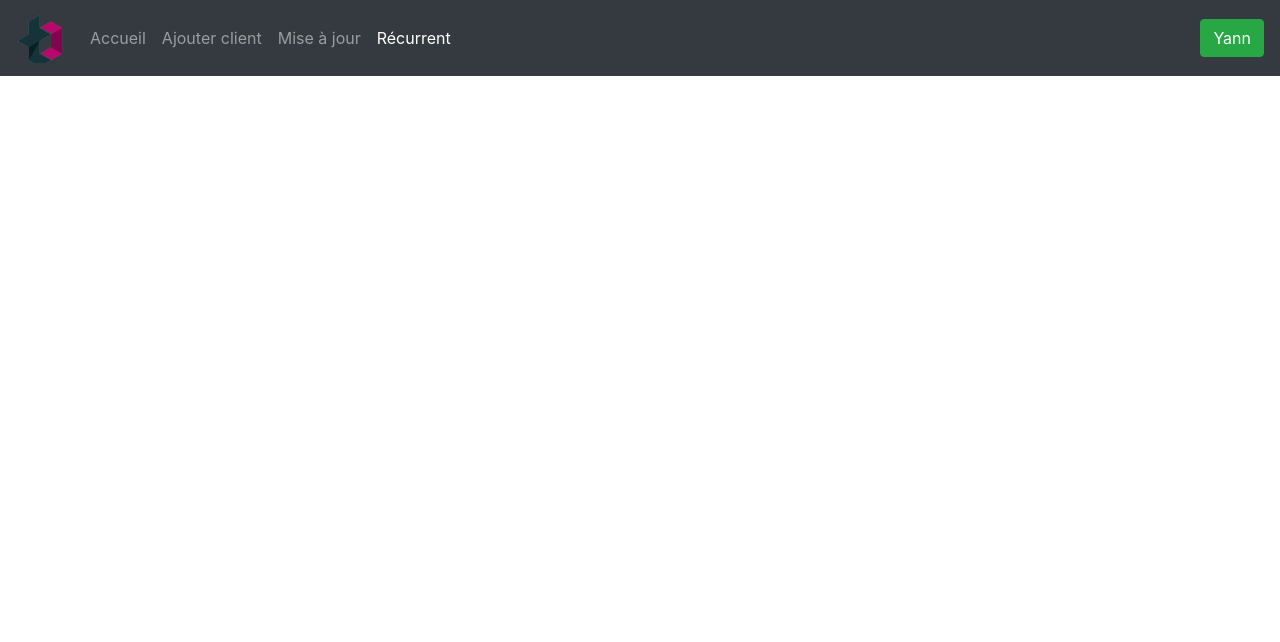
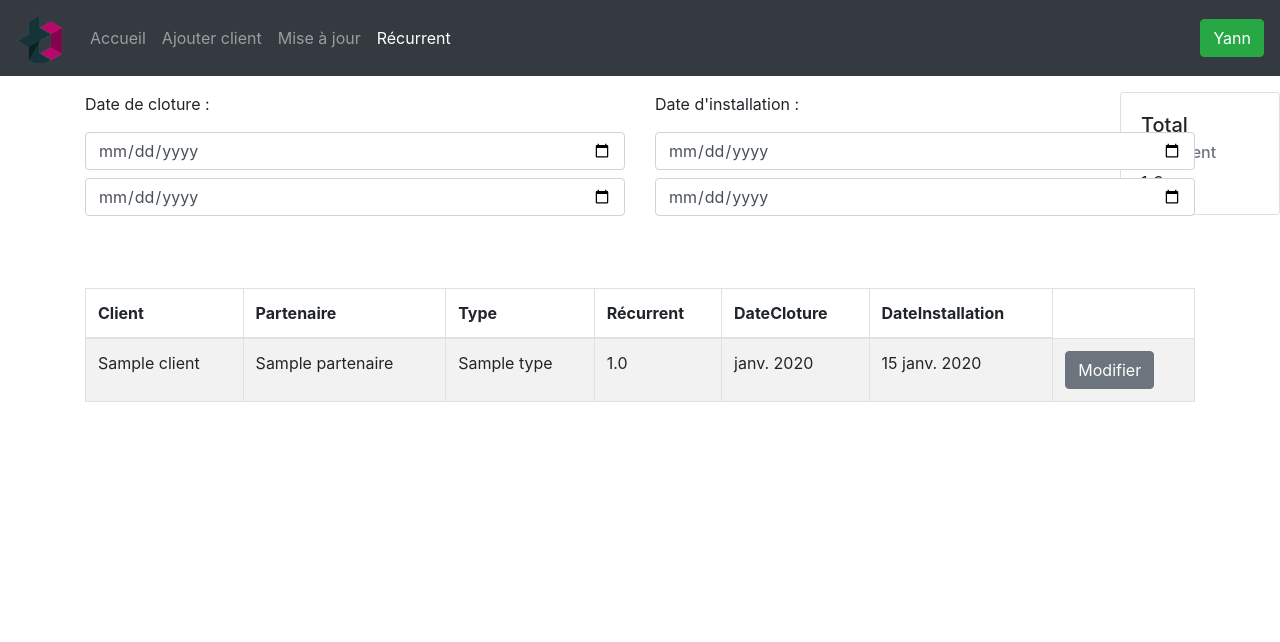
Before and after one commit to Sotramp/topensi-yann, a Django app: page /recurrent/ in a window 1280 px wide. Shown: the top 642 px of the page. Run offline with Django 3.2, Linux system fonts and the light colour scheme; tables that the repository leaves empty hold one stand-in row (values such as "Sample post"); some libraries are stand-ins or nearby versions.

Commit message:
recurrent

```diff
--- a/topensi/gestion/models.py
+++ b/topensi/gestion/models.py
@@ -24,6 +24,7 @@ class Info(models.Model):
     facture = models.BooleanField()
     dateCreation = MonthField()
     dateCloture = MonthField()
+    dateInstallation = models.DateField(null=True)
 
     def __unicode__(self):
         return unicode(self.month)
--- a/topensi/gestion/templates/recurrent.html
+++ b/topensi/gestion/templates/recurrent.html
@@ -5,7 +5,6 @@
 <html>
 <head>
     <meta charset="UTF-8">
-    <title>Topensi - {% block title %}Accueil{% endblock %}</title>
     <link rel="stylesheet" type="text/css" href="{% static 'css/style.css' %}">
     <link rel="stylesheet" type="text/css" href="{% static 'bootstrap/css/bootstrap.min.css' %}">
 </head>
@@ -15,8 +14,111 @@
     {% include 'layouts/header.html' %}
 
     <!-- Contenu -->
-    <main role="main" class="container mt-5">
+    <main role="main" class="container">
+        <div class="card position-fixed" style="width: 10rem; right:0px;">
+          <div class="card-body">
+            <h5 class="card-title">Total</h5>
+            <h6 class="card-subtitle mb-2 text-muted">Récurrent</h6>
+            <p class="card-text recurrent-total"><script>
+              document.write({% for e in info %}
+              +{{e.recurrent}}
+              {% endfor %}
+              );
+              </script> €</p>
+          </div>
+        </div>
 
-    </main>
-<!-- Footer -->
-{% include 'layouts/footer.html' %}
+          <div class="row mt-3">
+            <div class="col">
+              <label>Date de cloture :</label>
+              <div class="input-group mt-2">
+                  <input type="date" name="dateDebutCreation" class="form-control col">
+              </div>
+              <div class="input-group mt-2">
+                  <input type="date" name="dateFinCreation" class="form-control col">
+              </div>
+            </div>
+            <div class="col">
+              <label>Date d'installation :</label>
+              <div class="input-group mt-2">
+                  <input type="date" name="dateDebutCloture"  class="form-control col">
+              </div>
+              <div class="input-group mt-2">
+                  <input type="date" name="dateFinCloture" class="form-control col">
+              </div>
+            </div>
+          </div>
+
+          <table class="table table-striped table-bordered mt-5">
+              <thead><br>
+                <tr>
+                  <th scope="col">Client</th>
+                  <th scope="col">Partenaire</th>
+                  <th scope="col">Type</th>
+                  <th scope="col">Récurrent</th>
+                  <th scope="col">DateCloture</th>
+                  <th scope="col">DateInstallation</th>
+                </tr>
+              </thead>
+              <tbody>
+              {% for e in info %}
+                  <tr>
+                    <form method="post" action="/recurrent/maj/" id="form-maj{{e.id}}">{% csrf_token %}
+                  {% for cli in client %}
+                      {% if cli.id == e.cli_id %}
+                          <td class="client_td">{{cli.nom}}</td>
+                      {% endif %}
+                  {% endfor %}
+                  {% for part in partenaire %}
+                      {% if part.id == e.partenaire_id %}
+                          <td class="partenaire_td">{{part.nom}}</td>
+                      {% endif %}
+                  {% endfor %}
+                  {% for typ in type %}
+                      {% if typ.id == e.typ_id %}
+                          <td class="type_td">{{typ.nom}}</td>
+                      {% endif %}
+                  {% endfor %}
+                      <td>{{ e.recurrent }}</td>
+                      <td><script>
+                        d = new Date("{{e.dateCloture}}")
+                        ye = new Intl.DateTimeFormat('fr', { year: 'numeric' }).format(d)
+                        mo = new Intl.DateTimeFormat('fr', { month: 'short' }).format(d)
+                        document.write(`${mo} ${ye}`);
+                      </script></td>
+                      <td><script>
+                        d = new Date("{{e.dateInstallation}}")
+                        ye = new Intl.DateTimeFormat('fr', { year: 'numeric' }).format(d)
+                        mo = new Intl.DateTimeFormat('fr', { month: 'short' }).format(d)
+                        da = new Intl.DateTimeFormat('fr', { day: 'numeric' }).format(d)
+                        document.write(`${da} ${mo} ${ye}`);
+                      </script></td>
+                      <td><button type="button" form="form-maj{{e.id}}" class="btn btn-secondary modifier">Modifier</button></td></form>
+                  </tr>
+              {% endfor %}
+              </tbody>
+            </table>
+            <script type="text/javascript" src="http://ajax.googleapis.com/ajax/libs/jquery/1.11.0/jquery.min.js"></script>
+
+            <script>
+
+                $(".modifier").click(function() {
+                    id = $(this).attr('form')
+                    $(this).parent().parent().eq(0).find("td").each(function(x,cpt){
+                        if(x == 5){
+                            console.log($(this).text())
+                            if($(this).text() != "None"){
+                                $(this).html("<input style='width : 100%;' type='date' form='"+id+"' name='dateinstallation' value ='"+`${da}-${mo}-${ye}`+"'/>")
+                            } else {
+                                $(this).html("<input style='width : 100%;' type='date' form='"+id+"' name='dateinstallation'/>")
+                            }
+                         } else if(x == 6){
+                            idform = id.replace("form-maj","")
+                            $(this).html('<input type="hidden" form="'+id+'" name="formid" value="'+idform+'" /> <button type="submit" form="'+id+'" class="btn btn-success mt-2 my-sm-0">Valider</button>')
+                        }
+                    })
+                  });
+                </script>
+      </main>
+    <!-- Footer -->
+    {% include 'layouts/footer.html' %}
--- a/topensi/gestion/urls.py
+++ b/topensi/gestion/urls.py
@@ -20,4 +20,5 @@ urlpatterns = [
     url(r'^filter/$', FilterInfoView.as_view()),
     url(r'^update/delete/$', DeleteInfo.as_view()),
     url(r'^update/maj/$', UpdateInfo.as_view()),
+    url(r'^recurrent/maj/$', UpdateRecurrent.as_view()),
 ]
--- a/topensi/gestion/views.py
+++ b/topensi/gestion/views.py
@@ -189,3 +189,20 @@ class UpdateInfo(TemplateView):
     #except:
       #messages.error(request, "Impossible de mettre a jour l'info")
       #return HttpResponseRedirect( "/update/" )
+
+class UpdateRecurrent(TemplateView):
+  template_name = 'recurrent.html'
+  def post(self, request, **kwargs):
+    dateInstallation = request.POST.get('dateinstallation', False)
+    #except:
+    #messages.error(request, 'Mauvaise saisie')
+    #return HttpResponseRedirect( "/update/" )
+    formid = request.POST.get('formid', False)
+    print(dateInstallation)
+    #try:
+    Info.objects.filter(id=formid).update(dateInstallation=dateInstallation)
+    messages.success(request, "L'info a bien été modifiée")
+    return HttpResponseRedirect( "/recurrent/" )
+    #except:
+      #messages.error(request, "Impossible de mettre a jour l'info")
+      #return HttpResponseRedirect( "/update/" )
```
